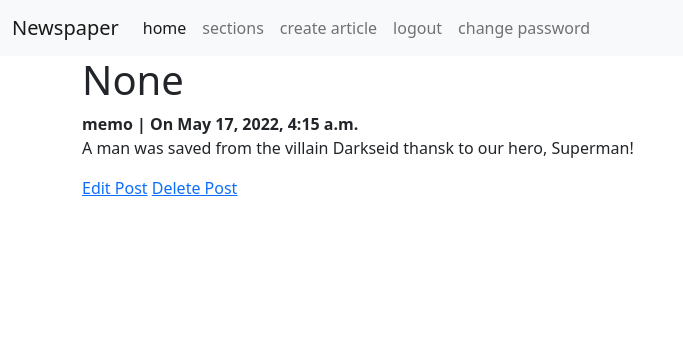
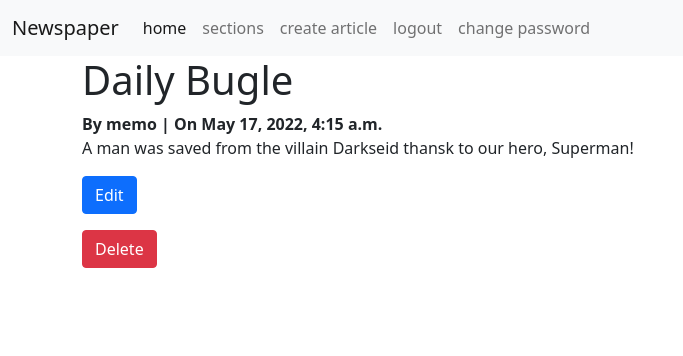
Before and after one commit to memojpinkus/FSDI113_news, a Django app: page /articles/1/ in a window 1280 px wide. Shown: the top 356 px of the page, without its empty margins (0-683 px from the left). Run offline with Django 4.2, Linux system fonts and the light colour scheme; a user stored in the database is signed in; data comes from the database, SQL or seed files in the repository.

Commit message:
FSDI 113

```diff
--- a/templates/articles/delete.html
+++ b/templates/articles/delete.html
@@ -3,12 +3,9 @@
 {% block title %}Delete Post{% endblock title %}
 
 {% block content %}
-<div class="form-container">
-    <p>Are sure you want to delete "{{post.title}}"?</p>
-
+    <p>Are you sure you want to delete "{{article.title}}"?</p>
     <form method="POST">
         {% csrf_token %}
         <input type="submit" value="Confirm" class="btn btn-danger">
     </form>
-</div>
 {% endblock content %}
--- a/templates/articles/detail.html
+++ b/templates/articles/detail.html
@@ -1,20 +1,15 @@
 {% extends 'base.html' %}
 
-{% block title %}{{article.title}}{% endblock title %}
-
+{% block title %}Posts{% endblock title %}
 
 {% block content %}
-<div class="detail-header">
-    <h1 class="title-h1">{{article.section}}</h1>
-    <strong class="author-name">{{article.author}} | On {{article.created_on}}</strong>
-</div>
-<div class="detail-container">
+    <h1>{{article.title}}</h1>
+    <strong>By {{article.author}} | On {{ article.created_on}} </strong>
     <p>{{article.body}}</p>
-{% if user.is_authenticated %}
-    <div class="detail-controls">
-        <a href="{% url 'article_edit' article.id %}" >Edit Post</a>
-        <a href="{% url 'article_delete' article.id %}" class="delete">Delete Post</a>
+    {% if user.is_authenticated %}
+    <div class="detail-btn">
+        <p><a class="btn btn-primary" href="{% url 'article_edit' post.id %}">Edit</a></p>
+        <p><a class="btn btn-danger" href="{% url 'article_delete' post.id %}">Delete</a></p>
     </div>
-{% endif %}
-</div>
+    {% endif %}
 {% endblock content %}
--- a/templates/articles/section.html
+++ b/templates/articles/section.html
@@ -7,7 +7,7 @@
 <div class="post">
 <h2>{{obj.article}} | {{obj.section}}</h2>
 <p>{{obj.body}}<strong>{{obj.author}}</strong>
-    <a class="btn btn-primary btn-large"  href="{% url 'article_detail' obj.id  %}">Learn more</a>
+    <a class="btn btn-primary btn-large" href="{% url 'article_detail' obj.id  %}">Learn more</a>
 </p>
 {% endfor %}
 {% endblock %}
```
Also changed, not shown: templates/articles/edit.html (+7 -13 lines), templates/articles/list.html (+19 -19 lines), templates/articles/new.html (+3 -6 lines).
